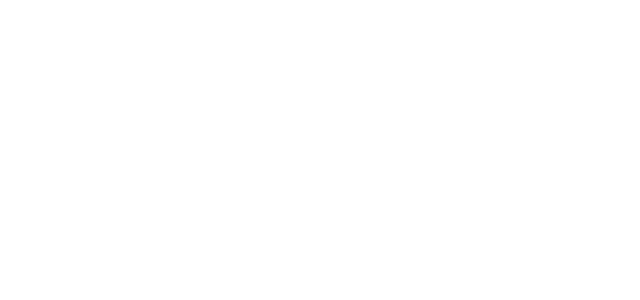
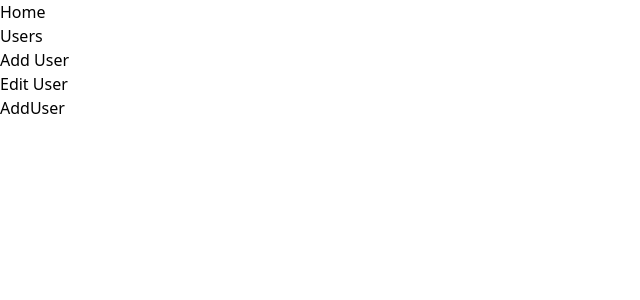
Before and after one commit to ramohin1236/rtk_query_first_project, a React (Vite) app: page /add-user in a window 1280 px wide. Before the commit this address had no page. Shown: the top 300 px of the page, without its empty margins (0-640 px from the left). Built offline with nearby package versions, Linux system fonts and the light colour scheme; data requests are answered from the project's data file.

Commit message:
routes complete

```diff
--- a/src/App.jsx
+++ b/src/App.jsx
@@ -12,8 +12,8 @@ function App() {
         <ul className='flex flex-wrap space-x-4 items-center justify-end gap-14'>
            <li><Link to="/" className='bg-blue-700 px-6 py-2 rounded-lg'>Home</Link></li>
            <li><Link to="/user" className='bg-blue-700 px-6 py-2 rounded-lg'>Users</Link></li>
-           <li><Link to="/about" className='bg-blue-700 px-6 py-2 rounded-lg'>About</Link></li>
-           <li><Link to="/contact" className='bg-blue-700 px-6 py-2 rounded-lg'>Contact</Link></li>
+           <li><Link to="/add-user" className='bg-blue-700 px-6 py-2 rounded-lg'>Add User</Link></li>
+           <li><Link to="/edit-user/:id" className='bg-blue-700 px-6 py-2 rounded-lg'>Edit User</Link></li>
         </ul>
     </nav>
       <main>
--- /dev/null
+++ b/src/components/AddUser.jsx
@@ -0,0 +1,8 @@
+
+const AddUser = () => {
+  return (
+    <div>AddUser</div>
+  )
+}
+
+export default AddUser
--- /dev/null
+++ b/src/components/EditUser.jsx
@@ -0,0 +1,8 @@
+
+const EditUser = () => {
+  return (
+    <div>EditUser</div>
+  )
+}
+
+export default EditUser
--- a/src/main.jsx
+++ b/src/main.jsx
@@ -5,6 +5,8 @@ import { BrowserRouter, Route, Routes } from "react-router";
 import { Provider } from "react-redux";
 import store from "./redux/store.js";
 import Users from "./components/Users.jsx";
+import AddUser from "./components/AddUser.jsx";
+import EditUser from "./components/EditUser.jsx";
 
 createRoot(document.getElementById("root")).render(
   <Provider store={store}>
@@ -13,6 +15,8 @@ createRoot(document.getElementById("root")).render(
       <Route element={<App />}>
         <Route path="/" element={<div>RTK Query Advanced Concept</div>} />
         <Route path="/user" element={<Users/>} />
+        <Route path="/add-user" element={<AddUser/>} />
+        <Route path="/edit-user/:id" element={<EditUser/>} />
       </Route>
     </Routes>
   </BrowserRouter>
```
